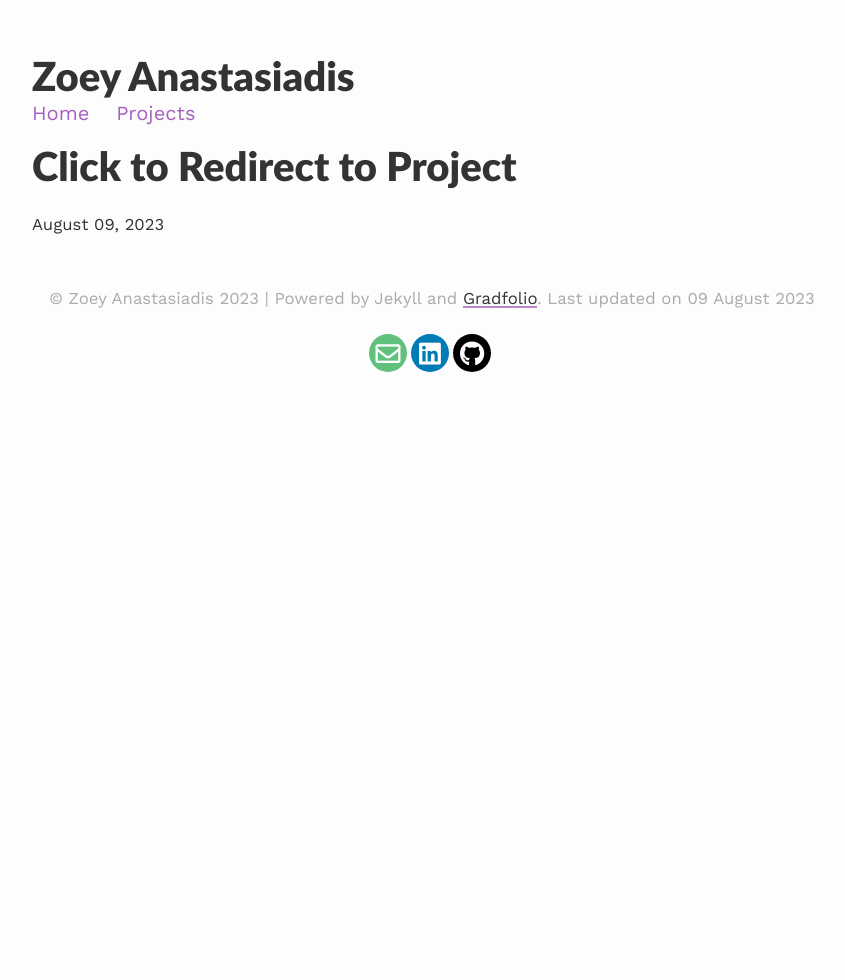
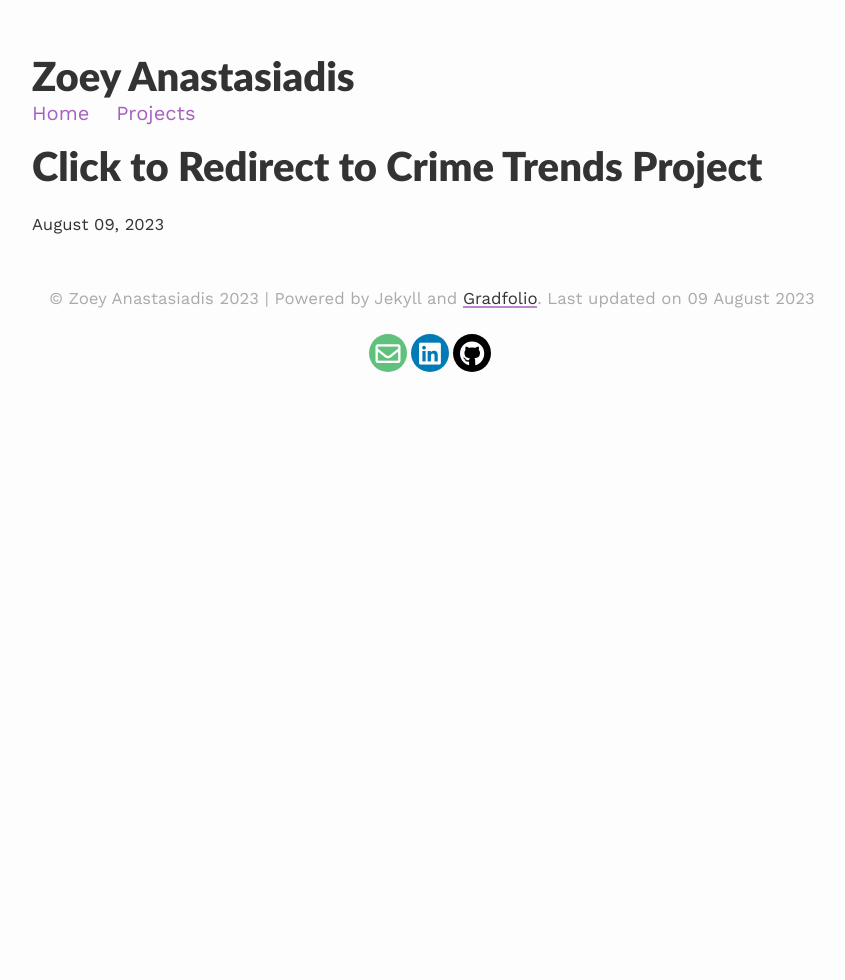
Before and after one commit to zcanast/portfolio, a Jekyll site: the page built from _projects/redirect.md, in a window 1280 px wide. Shown: the whole page, without its empty margins (208-1053 px from the left). Built offline with Jekyll 4.4.1, drawn with Linux system fonts in a browser that asks for light colours; nearby versions of some CDN libraries; part of the change alters nothing that is shown.

Commit message:
crime trends project

```diff
--- a/_projects/redirect.md
+++ b/_projects/redirect.md
@@ -1,6 +1,6 @@
 ---
 layout: post
-title: Click to Redirect to Project
-description: with no page entry here
-redirect: https://unsplash.com
+title: Click to Redirect to Crime Trends Project
+description: Where crimes take place and thier frequency in Prince George's County, MD
+redirect: https://zcanast.github.io/crime-trends/
 ---
```
